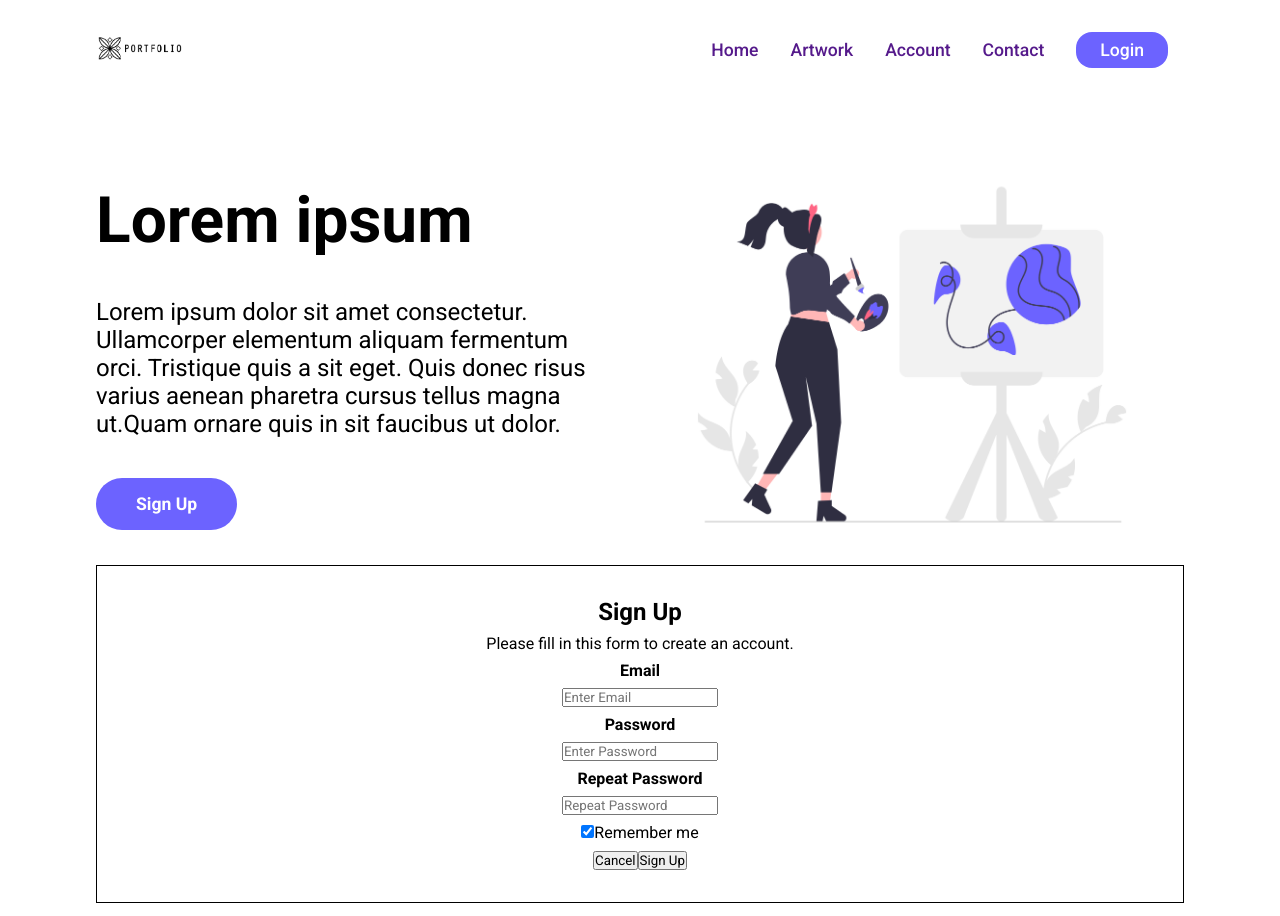
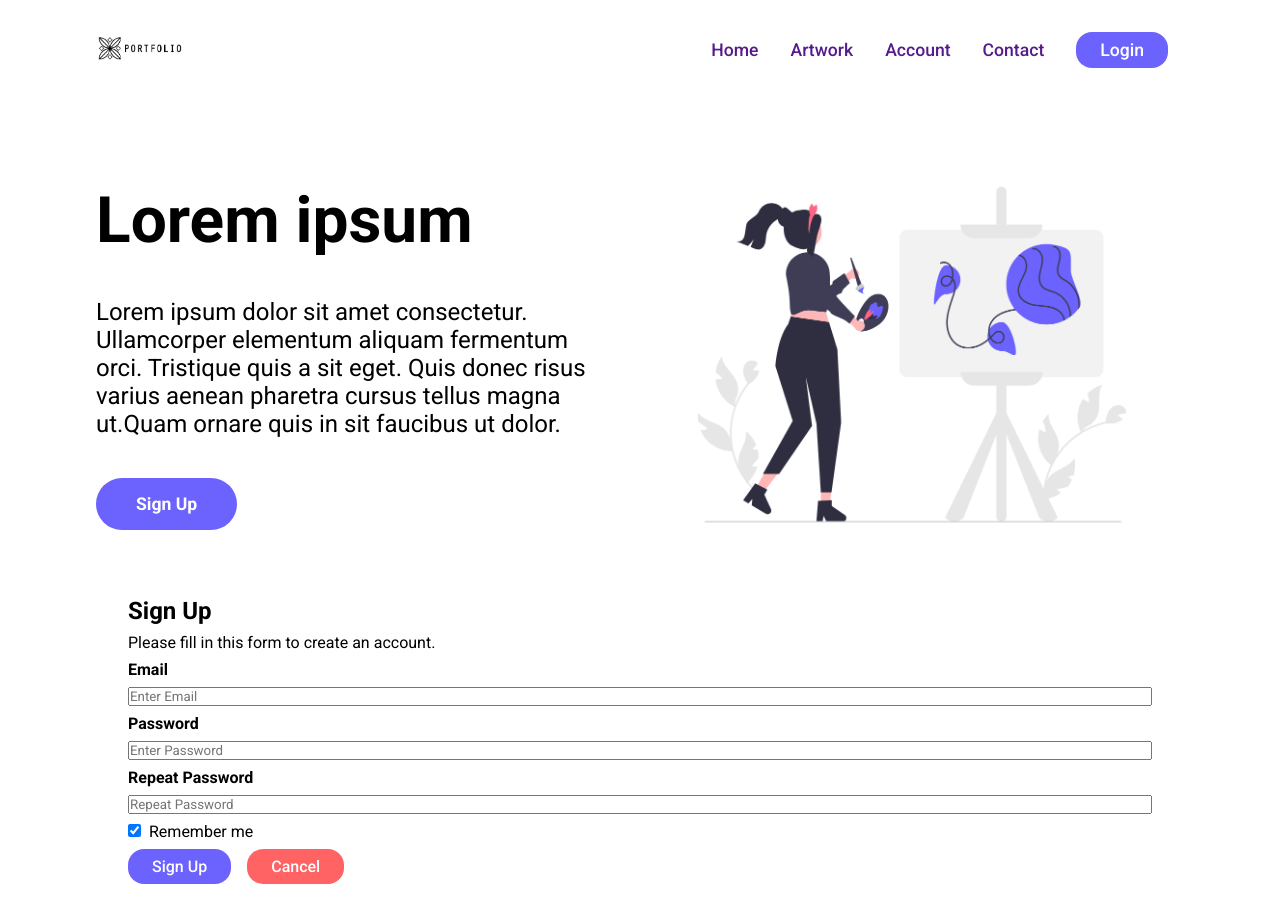
Before and after one commit to EmilyAMartin/art-inventory-website, a React (Create React App) app: page / in a window 1280 px wide. Built offline with nearby package versions, Linux system fonts and the light colour scheme.

Commit message:
Updating sign up form

```diff
--- a/src/App.css
+++ b/src/App.css
@@ -123,21 +123,47 @@ a:hover {
 }
 
 .registration-form-container {
-  border: black solid 1px;
   padding: 2rem 2rem;
   gap: 0.5rem;
   display: flex;
   flex-direction: column;
   justify-content: center;
-  align-items: center;
 }
 .registration-header {
   font-size: 1.5rem;
   font-weight: 600;
 }
-.registration-primary-text {
+.cancel-button {
+  margin-left: 1rem;
+  padding: 0.5rem 1.5rem;
+  background-color: #ff6363;
+  color: #ffffff;
+  outline: none;
+  border: none;
+  border-radius: 1rem;
+  font-size: 1rem;
+  cursor: pointer;
+  font-weight: 500;
+  transition: 0.2s;
 }
-
+.cancel-button:hover {
+  background-color: #b84949;
+}
+.submit-button {
+  padding: 0.5rem 1.5rem;
+  background-color: #6c63ff;
+  color: #ffffff;
+  outline: none;
+  border: none;
+  border-radius: 1rem;
+  font-size: 1rem;
+  cursor: pointer;
+  font-weight: 500;
+  transition: 0.2s;
+}
+.submit-button:hover {
+  background-color: #4640ad;
+}
 @media (max-width: 1000px) {
   .navbar-links-container a {
     margin-right: 1rem;
--- a/src/Components/NavBar.js
+++ b/src/Components/NavBar.js
@@ -38,7 +38,7 @@ const NavBar = () => {
             <a href="">Artwork</a>
             <a href="">Account</a>
             <a href="">Contact</a>
-            <button href="" className="primary-button"onClick>Login</button>
+            <button href="" className="primary-button">Login</button>
           </div>
 
           <div className="navbar-menu-container">
--- a/src/Components/Registration.js
+++ b/src/Components/Registration.js
@@ -4,7 +4,7 @@ const Registration = () => {
   return (
 
 
-      <div className='registration-form-container'>
+      <div id='registration-modal' className='registration-form-container'>
         <div className='registration-header'>Sign Up</div>
         <div className='registration-primary-text'> Please fill in this form to create an account.</div>
 
@@ -18,13 +18,13 @@ const Registration = () => {
         <input aria-label='repeat-password' type='text' placeholder='Repeat Password' name='repeat-password' required/>
 
         <label>
-          <input aria-label='remember-me-checkbox' type='checkbox' checked='checked' name='remember'/>
+          <input aria-label='remember-me-checkbox' type='checkbox' checked='checked' name='remember' style={{marginRight: '0.5rem'}}/>
           Remember me
         </label>
 
         <div className='registration-buttons'>
+          <button type='submit-button' className='submit-button'>Sign Up</button>
           <button type='button' className='cancel-button'>Cancel</button>
-          <button type='submit-button' className='submit-button'>Sign Up</button>
         </div>
       </div>
 
```
